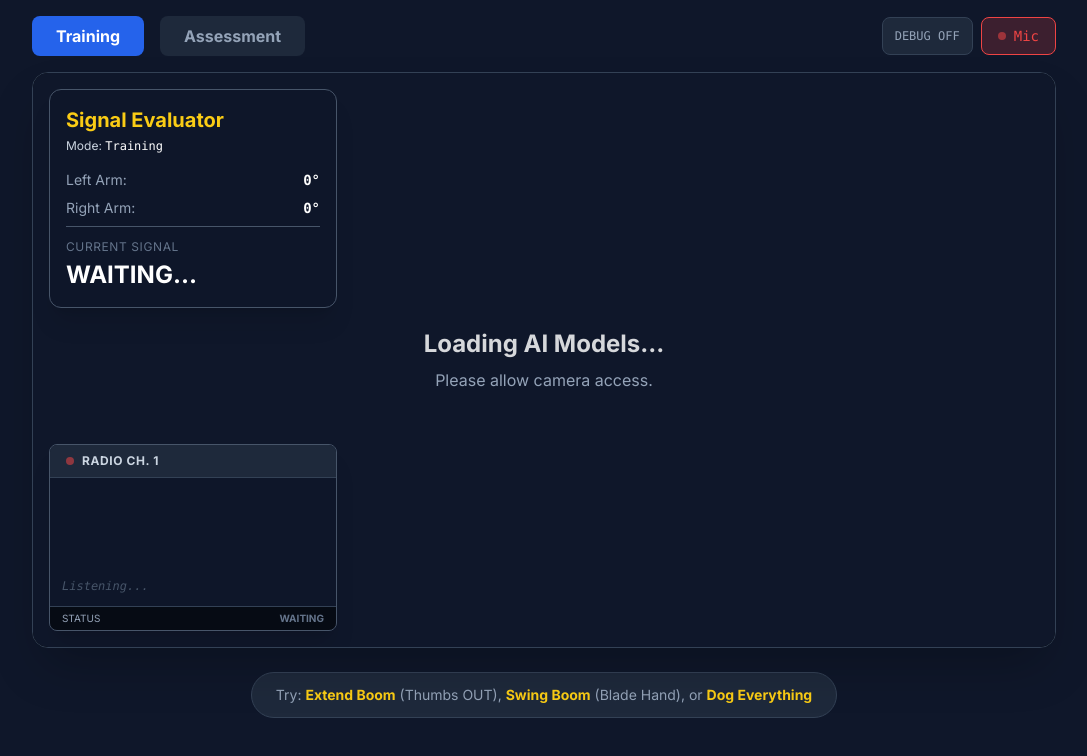
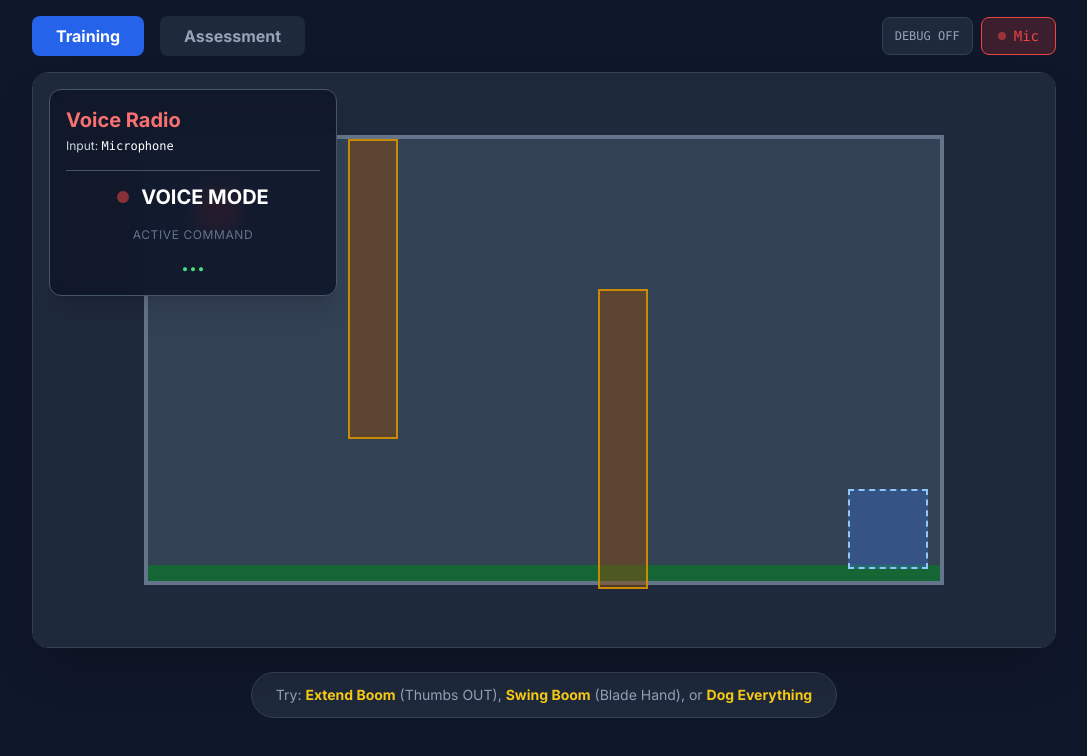
Before and after one commit to jparnell84/CraneSignaler, a React (Vite) app: page / in a window 1280 px wide. Both pictures are taken after a click on the button "Mic". Shown: the top 756 px of the page, without its empty margins (96-1183 px from the left). Built offline with nearby package versions, Linux system fonts and the light colour scheme.

Commit message:
voice drill

```diff
--- a/src/App.jsx
+++ b/src/App.jsx
@@ -1,8 +1,6 @@
 import React, { useState, useRef, useCallback, useEffect } from 'react';
 import DebugPanel from './components/DebugPanel';
-import { getDebugStats, calculateAngle } from './core/geometry';
 import { SIGNAL_RULES } from './core/signals';
-import VoiceRadio from './components/VoiceRadio';
 
 // --- 1. UTILITY: Script Loader for MediaPipe ---
 const useMediaPipeScript = (url) => {
@@ -19,59 +17,12 @@ const useMediaPipeScript = (url) => {
   return loaded;
 };
 
-// --- 2. UI COMPONENTS ---
-
-const HUD = ({ mode, leftAngle, rightAngle, signal }) => {
-  if (mode !== 'training') return null;
-  return (
-    <div className="absolute top-4 left-4 p-4 rounded-xl bg-slate-900/90 backdrop-blur border border-slate-600 shadow-xl w-72 z-40">
-      <h1 className="text-xl font-bold text-yellow-400 mb-1">Signal Evaluator</h1>
-      <p className="text-slate-300 text-xs mb-4">Mode: <span className="font-mono text-white">Training</span></p>
-      <div className="space-y-2">
-        <div className="flex justify-between text-sm">
-          <span className="text-slate-400">Left Arm:</span>
-          <span className="font-mono font-bold text-white">{Math.round(leftAngle)}°</span>
-        </div>
-        <div className="flex justify-between text-sm">
-          <span className="text-slate-400">Right Arm:</span>
-          <span className="font-mono font-bold text-white">{Math.round(rightAngle)}°</span>
-        </div>
-        <div className="mt-3 pt-3 border-t border-slate-600">
-          <p className="text-xs text-slate-500 uppercase tracking-wider">Current Signal</p>
-          <div className={`mt-1 text-2xl font-bold ${signal === 'NONE' || signal === 'WAITING...' ? 'text-white' : 'text-green-400'}`}>
-            {signal}
-          </div>
-        </div>
-      </div>
-    </div>
-  );
-};
-
-const AssessmentDrill = ({ mode, target, success, onStart, onNext }) => {
-  if (mode !== 'assessment') return null;
-  return (
-    <div className="absolute inset-0 flex items-center justify-center pointer-events-none z-40">
-       <div className="max-w-md w-full p-8 rounded-2xl bg-slate-900/95 backdrop-blur text-center pointer-events-auto mx-4 border border-white/10">
-          <h2 className="text-sm font-bold text-slate-400 uppercase tracking-widest mb-4">Drill Command</h2>
-          {!target ? (
-             <button onClick={onStart} className="bg-blue-600 hover:bg-blue-500 text-white font-bold py-3 px-8 rounded-xl w-full">Start Random Drill</button>
-          ) : (
-              <div>
-                <div className="text-4xl font-black text-white mb-6">{target}</div>
-                {success ? (
-                  <div className="text-green-500 font-bold text-xl animate-bounce">SUCCESS!</div>
-                ) : (
-                  <div className="text-yellow-500 font-mono animate-pulse">PERFORM SIGNAL...</div>
-                )}
-                {success && (
-                  <button onClick={onNext} className="mt-6 text-sm text-blue-400 underline hover:text-blue-300">Next Drill</button>
-                )}
-             </div>
-          )}
-       </div>
-    </div>
-  );
-};
+// --- 2. CORE & UI IMPORTS ---
+import { getDebugStats, calculateAngle } from './core/geometry';
+import HUD from './components/HUD';
+import VoiceDrill from './components/VoiceDrill';
+import AssessmentDrill from './components/AssessmentDrill';
+import useSpeechRecognition from './hooks/useSpeechRecognition';
 
 // --- 3. MAIN APP COMPONENT ---
 
@@ -85,6 +36,8 @@ const App = () => {
   const [showDebug, setShowDebug] = useState(false);
   const [debugStats, setDebugStats] = useState(null);
   const [isVoiceActive, setIsVoiceActive] = useState(false);
+  const { text: spokenText } = useSpeechRecognition(isVoiceActive);
+  const [activeVoiceCommand, setActiveVoiceCommand] = useState('NONE');
 
   const showDebugRef = useRef(showDebug);
   useEffect(() => {
@@ -102,6 +55,11 @@ const App = () => {
 
   const toggleVoice = () => {
       setIsVoiceActive(!isVoiceActive);
+      // Stop/start the camera to save resources and hide the feed.
+      if (cameraRef.current) {
+        if (!isVoiceActive) cameraRef.current.stop();
+        else cameraRef.current.start();
+      }
   };
 
   const updateGeneralHistory = (landmark, historyRef) => {
@@ -165,6 +123,8 @@ const App = () => {
 
       let activeSignal = "NONE";
 
+      // Only process hand signals if voice mode is NOT active.
+      if (!isVoiceActive) {
         // Signal Rules imported from signals.js
         for (const sig of Object.keys(SIGNAL_RULES)) {
             if (SIGNAL_RULES[sig]( // Pass histories as a single object
@@ -177,6 +137,7 @@ const App = () => {
                 break;
             }
         }
+      }
       setDetectedSignal(activeSignal);
 
       if (mode === 'assessment' && activeSignal === drillTarget) {
@@ -184,12 +145,27 @@ const App = () => {
       }
     }
     canvasCtx.restore();
-  }, [mode, drillTarget]);
+  }, [mode, drillTarget, isVoiceActive]);
 
   // Load scripts
   const holisticLoaded = useMediaPipeScript("https://cdn.jsdelivr.net/npm/@mediapipe/holistic/holistic.js");
   const cameraUtilsLoaded = useMediaPipeScript("https://cdn.jsdelivr.net/npm/@mediapipe/camera_utils/camera_utils.js");
   const drawingUtilsLoaded = useMediaPipeScript("https://cdn.jsdelivr.net/npm/@mediapipe/drawing_utils/drawing_utils.js");
+
+  useEffect(() => {
+    if (!isVoiceActive) {
+      setActiveVoiceCommand('NONE');
+      return;
+    }
+    // Find the first matching signal in the spoken text
+    const command = Object.keys(SIGNAL_RULES).find(sig =>
+      spokenText.toLowerCase().includes(sig.toLowerCase())
+    );
+
+    if (command) {
+      setActiveVoiceCommand(command);
+    }
+  }, [spokenText, isVoiceActive]);
 
   useEffect(() => {
     if (holisticLoaded && cameraUtilsLoaded && drawingUtilsLoaded && webcamRef.current) {
@@ -257,12 +233,12 @@ const App = () => {
                    </div>
                  </div>
               )}
-              <video ref={webcamRef} className="hidden" playsInline muted autoPlay></video>
-              <canvas ref={canvasRef} className="absolute inset-0 w-full h-full object-cover transform -scale-x-100" />
+              <video ref={webcamRef} className={`hidden ${isVoiceActive ? 'invisible' : ''}`} playsInline muted autoPlay></video>
+              <canvas ref={canvasRef} className={`absolute inset-0 w-full h-full object-cover transform -scale-x-100 ${isVoiceActive ? 'invisible' : ''}`} />
 
-              <HUD mode={mode} leftAngle={leftAngle} rightAngle={rightAngle} signal={detectedSignal} />
+              {isVoiceActive && <VoiceDrill activeCommand={activeVoiceCommand} />}
+              <HUD mode={mode} leftAngle={leftAngle} rightAngle={rightAngle} signal={detectedSignal} isVoiceActive={isVoiceActive} voiceCommand={activeVoiceCommand} />
               <AssessmentDrill mode={mode} target={drillTarget} success={drillSuccess} onStart={startDrill} onNext={() => setDrillTarget(null)} />
-              <VoiceRadio isActive={isVoiceActive} />
           </div>
 
           {showDebug && (
--- a/src/components/HUD.jsx
+++ b/src/components/HUD.jsx
@@ -1,16 +1,30 @@
 import React from 'react';
 
-const HUD = ({ mode, leftAngle, rightAngle, signal }) => {
-  // Only show this overlay in Training Mode
-  if (mode !== 'training') return null;
+const HUD = ({ mode, leftAngle, rightAngle, signal, isVoiceActive, voiceCommand }) => {
 
   return (
-    <div className="absolute top-4 left-4 p-4 rounded-xl bg-slate-900/90 backdrop-blur border border-slate-600 shadow-xl w-72">
+    <div className="absolute top-4 left-4 p-4 rounded-xl bg-slate-900/90 backdrop-blur border border-slate-600 shadow-xl w-72 z-40">
+      {isVoiceActive ? (
+        // --- VOICE MODE DISPLAY ---
+        <div>
+          <h1 className="text-xl font-bold text-red-400 mb-1">Voice Radio</h1>
+          <p className="text-slate-300 text-xs mb-4">Input: <span className="font-mono text-white">Microphone</span></p>
+          <div className="mt-3 pt-3 border-t border-slate-600 text-center">
+             <div className="flex items-center justify-center gap-3">
+                <div className="w-3 h-3 rounded-full bg-red-500 animate-pulse" />
+                <div className="text-xl font-bold text-white">VOICE MODE</div>
+             </div>
+             <p className="text-xs text-slate-500 uppercase tracking-wider mt-4">Active Command</p>
+             <div className="mt-1 text-2xl font-bold text-green-400 h-8">{voiceCommand !== 'NONE' ? voiceCommand : '...'}</div>
+          </div>
+        </div>
+      ) : (
+        // --- HAND SIGNAL DISPLAY (Only in Training Mode) ---
+        mode === 'training' && (
+          <div>
             <h1 className="text-xl font-bold text-yellow-400 mb-1">Signal Evaluator</h1>
             <p className="text-slate-300 text-xs mb-4">Mode: <span className="font-mono text-white">Training</span></p>
-
             <div className="space-y-2">
-        {/* Angle Data Rows */}
               <div className="flex justify-between text-sm">
                 <span className="text-slate-400">Left Arm:</span>
                 <span className="font-mono font-bold text-white">{Math.round(leftAngle)}°</span>
@@ -19,8 +33,6 @@ const HUD = ({ mode, leftAngle, rightAngle, signal }) => {
                 <span className="text-slate-400">Right Arm:</span>
                 <span className="font-mono font-bold text-white">{Math.round(rightAngle)}°</span>
               </div>
-
-        {/* Status Indicator */}
               <div className="mt-3 pt-3 border-t border-slate-600">
                 <p className="text-xs text-slate-500 uppercase tracking-wider">Current Signal</p>
                 <div className={`mt-1 text-2xl font-bold ${signal === 'NONE' || signal === 'WAITING...' ? 'text-white' : 'text-green-400'}`}>
@@ -29,6 +41,9 @@ const HUD = ({ mode, leftAngle, rightAngle, signal }) => {
               </div>
             </div>
           </div>
+        )
+      )}
+    </div>
   );
 };
 
--- /dev/null
+++ b/src/components/VoiceDrill.jsx
@@ -0,0 +1,125 @@
+import React, { useState, useEffect, useRef } from 'react';
+
+// --- CONFIGURATION ---
+const GAME_WIDTH = 800;
+const GAME_HEIGHT = 450;
+const OBJECT_SIZE = 40;
+const SPEED = 2; // pixels per frame
+
+// --- MAPPING VOICE COMMANDS TO MOVEMENT VECTORS ---
+const COMMAND_MAP = {
+    'HOIST LOAD': { x: 0, y: -1 },
+    'LOWER LOAD': { x: 0, y: 1 },
+    'TROLLEY TRAVEL': { x: 1, y: 0 },
+    'BRIDGE TRAVEL': { x: -1, y: 0 }, // Let's map this to 'left' for the drill
+    'SWING BOOM': { x: 1, y: 0 }, // Also map to 'right'
+    'STOP': { x: 0, y: 0 },
+    'EMERGENCY STOP': { x: 0, y: 0 },
+    'DOG EVERYTHING': { x: 0, y: 0 },
+};
+
+const VoiceDrill = ({ activeCommand }) => {
+    const [position, setPosition] = useState({ x: 50, y: 50 });
+    const [status, setStatus] = useState('ACTIVE'); // ACTIVE | SUCCESS | FAILED
+    const requestRef = useRef();
+
+    // --- OBSTACLES & TARGET DEFINITION ---
+    const obstacles = [
+        { x: 200, y: 0, width: 50, height: 300 },
+        { x: 450, y: 150, width: 50, height: 300 },
+    ];
+    const target = { x: GAME_WIDTH - 100, y: GAME_HEIGHT - 100, width: 80, height: 80 };
+
+    // --- GAME LOOP ---
+    const gameLoop = () => {
+        if (status !== 'ACTIVE') return;
+
+        const move = COMMAND_MAP[activeCommand] || { x: 0, y: 0 };
+
+        setPosition(prevPos => {
+            const newPos = {
+                x: prevPos.x + move.x * SPEED,
+                y: prevPos.y + move.y * SPEED,
+            };
+
+            // Boundary checks
+            if (newPos.x < 0) newPos.x = 0;
+            if (newPos.y < 0) newPos.y = 0;
+            if (newPos.x > GAME_WIDTH - OBJECT_SIZE) newPos.x = GAME_WIDTH - OBJECT_SIZE;
+            if (newPos.y > GAME_HEIGHT - OBJECT_SIZE) newPos.y = GAME_HEIGHT - OBJECT_SIZE;
+
+            // Collision checks
+            const objectRect = { ...newPos, width: OBJECT_SIZE, height: OBJECT_SIZE };
+
+            // Obstacle collision
+            for (const obs of obstacles) {
+                if (checkCollision(objectRect, obs)) {
+                    setStatus('FAILED');
+                    return prevPos; // Revert to old position on collision
+                }
+            }
+
+            // Target collision (Success)
+            if (checkCollision(objectRect, target)) {
+                setStatus('SUCCESS');
+            }
+
+            return newPos;
+        });
+
+        requestRef.current = requestAnimationFrame(gameLoop);
+    };
+
+    useEffect(() => {
+        requestRef.current = requestAnimationFrame(gameLoop);
+        return () => cancelAnimationFrame(requestRef.current);
+    }, [activeCommand, status]); // Rerun loop if command or status changes
+
+    const checkCollision = (rect1, rect2) => {
+        return (
+            rect1.x < rect2.x + rect2.width &&
+            rect1.x + rect1.width > rect2.x &&
+            rect1.y < rect2.y + rect2.height &&
+            rect1.y + rect1.height > rect2.y
+        );
+    };
+
+    const resetDrill = () => {
+        setPosition({ x: 50, y: 50 });
+        setStatus('ACTIVE');
+    };
+
+    return (
+        <div className="absolute inset-0 flex items-center justify-center bg-slate-800 z-30">
+            <div className="relative bg-slate-700 border-4 border-slate-500" style={{ width: GAME_WIDTH, height: GAME_HEIGHT }}>
+                {/* Ground */}
+                <div className="absolute bottom-0 left-0 w-full h-4 bg-green-800" />
+
+                {/* Obstacles */}
+                {obstacles.map((obs, i) => (
+                    <div key={i} className="absolute bg-yellow-800/50 border-2 border-yellow-600" style={{ left: obs.x, top: obs.y, width: obs.width, height: obs.height }} />
+                ))}
+
+                {/* Target Zone */}
+                <div className="absolute bg-blue-500/30 border-2 border-dashed border-blue-300" style={{ left: target.x, top: target.y, width: target.width, height: target.height }} />
+
+                {/* Movable Object */}
+                <div className="absolute bg-red-500 border-2 border-red-200" style={{ left: position.x, top: position.y, width: OBJECT_SIZE, height: OBJECT_SIZE }} />
+
+                {/* Status Overlay */}
+                {status !== 'ACTIVE' && (
+                    <div className="absolute inset-0 bg-black/70 flex flex-col items-center justify-center gap-4">
+                        <div className={`text-6xl font-black ${status === 'SUCCESS' ? 'text-green-400' : 'text-red-500'}`}>
+                            {status === 'SUCCESS' ? 'DRILL COMPLETE!' : 'COLLISION!'}
+                        </div>
+                        <button onClick={resetDrill} className="bg-blue-600 hover:bg-blue-500 text-white font-bold py-2 px-6 rounded-lg">
+                            Reset
+                        </button>
+                    </div>
+                )}
+            </div>
+        </div>
+    );
+};
+
+export default VoiceDrill;
```
Lines whose indentation alone changed are shown as unchanged.
